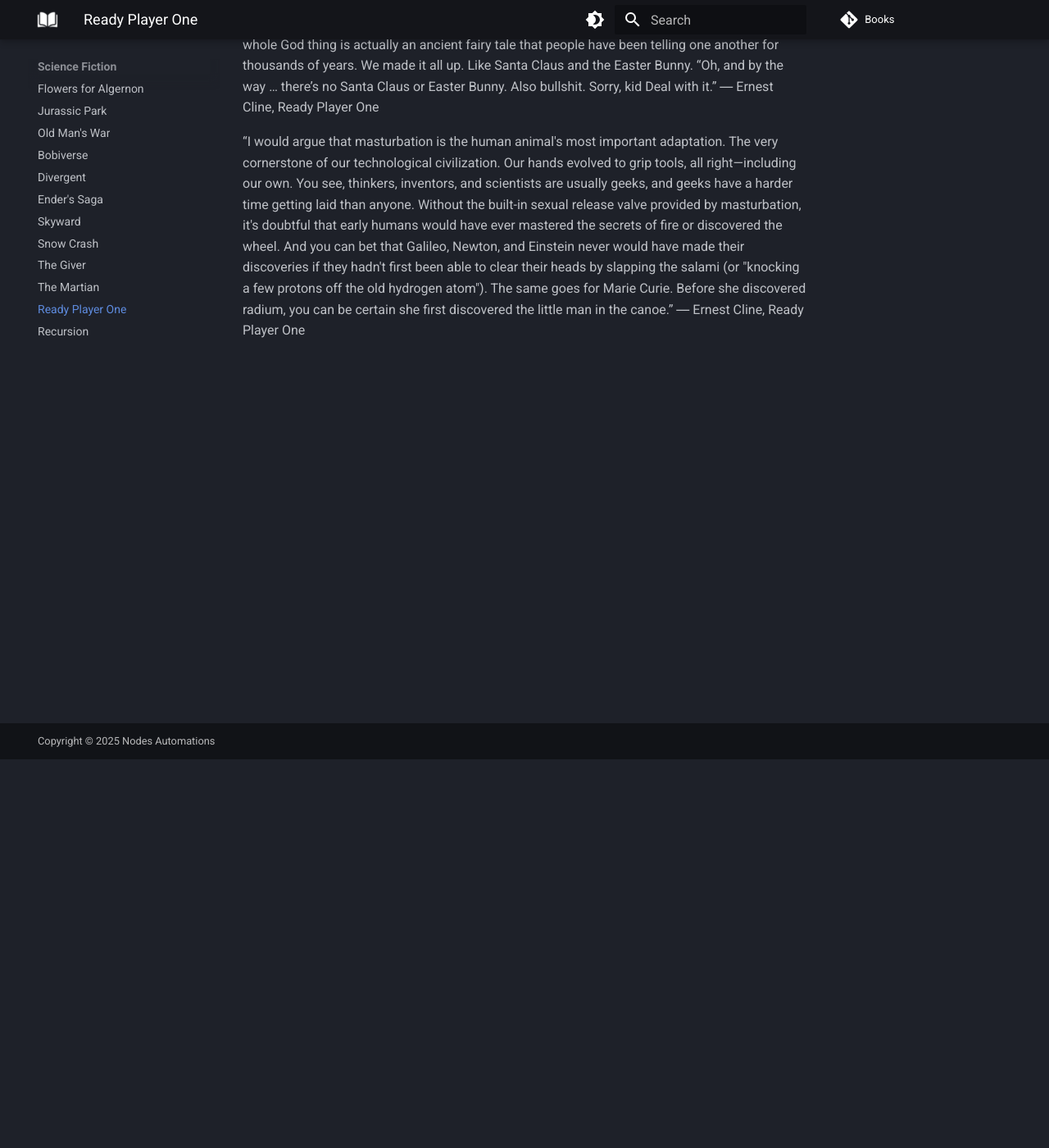
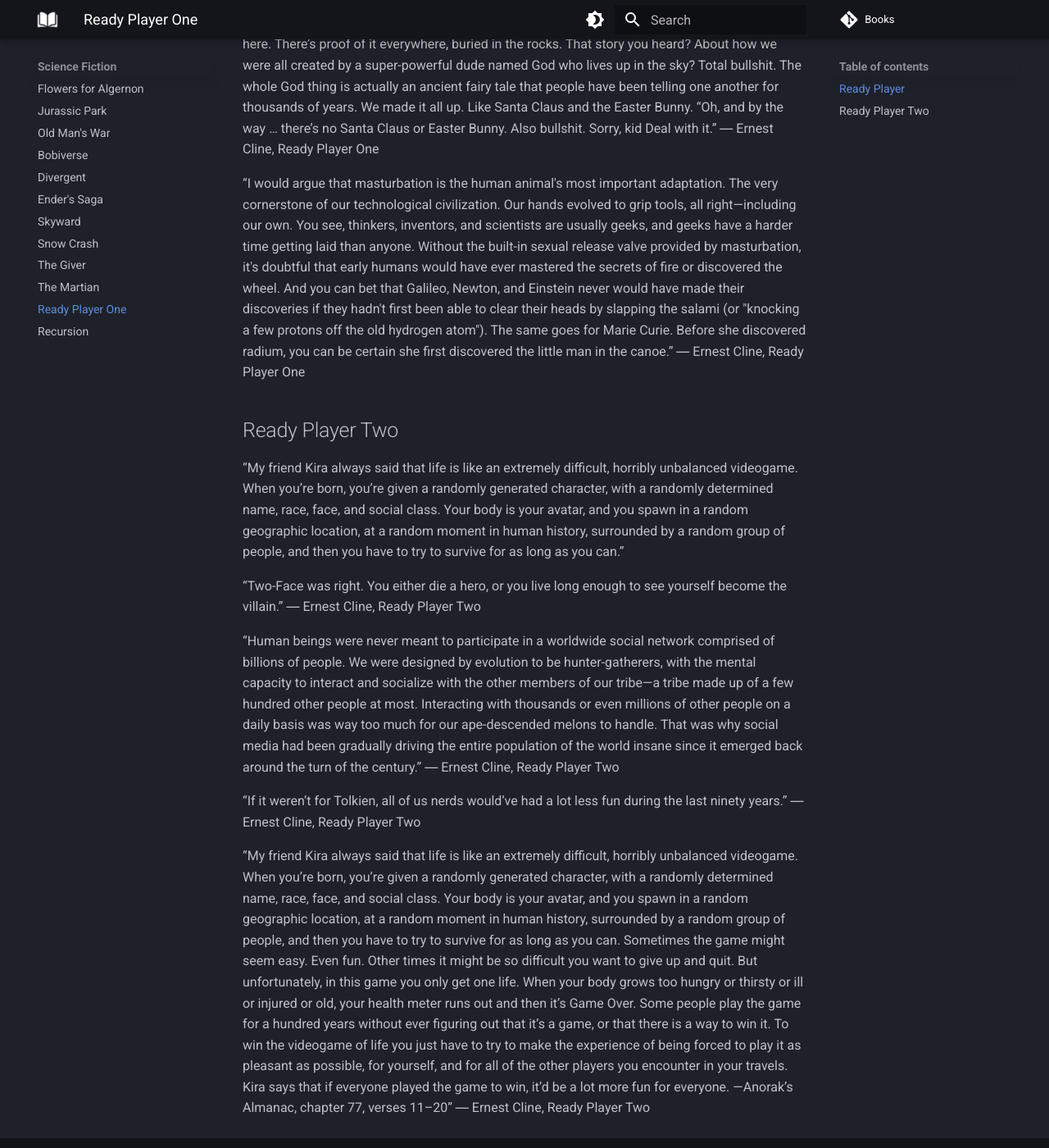
Before and after one commit to vivekkpatel/Books, an MkDocs documentation site: the page built from docs/Science Fiction/Ready Player One.md, in a window 1280 px wide and 1400 px high, scrolled down 474 px. Shown: the whole window at 82% size. Built offline with MkDocs 1.6.1 and Material for MkDocs 9.7.7, drawn with Linux system fonts in a browser that asks for light colours; comment, search, counter and statistics services are not loaded.

Commit message:
Add quotes and notes from "Ready Player Two" to the "Ready Player One" document

```diff
--- a/docs/Science Fiction/Ready Player One.md
+++ b/docs/Science Fiction/Ready Player One.md
@@ -1,5 +1,6 @@
 # Ready Player One by Ernest Cline
 
+## Ready Player
 > “Going outside is highly overrated.”
 ― Ernest Cline, Ready Player One
 >
@@ -13,3 +14,18 @@
 
 “I would argue that masturbation is the human animal's most important adaptation. The very cornerstone of our technological civilization. Our hands evolved to grip tools, all right—including our own. You see, thinkers, inventors, and scientists are usually geeks, and geeks have a harder time getting laid than anyone. Without the built-in sexual release valve provided by masturbation, it's doubtful that early humans would have ever mastered the secrets of fire or discovered the wheel. And you can bet that Galileo, Newton, and Einstein never would have made their discoveries if they hadn't first been able to clear their heads by slapping the salami (or "knocking a few protons off the old hydrogen atom"). The same goes for Marie Curie. Before she discovered radium, you can be certain she first discovered the little man in the canoe.”
 ― Ernest Cline, Ready Player One
+
+
+## Ready Player Two
+“My friend Kira always said that life is like an extremely difficult, horribly unbalanced videogame. When you’re born, you’re given a randomly generated character, with a randomly determined name, race, face, and social class. Your body is your avatar, and you spawn in a random geographic location, at a random moment in human history, surrounded by a random group of people, and then you have to try to survive for as long as you can.”
+
+“Two-Face was right. You either die a hero, or you live long enough to see yourself become the villain.”
+― Ernest Cline, Ready Player Two
+
+“Human beings were never meant to participate in a worldwide social network comprised of billions of people. We were designed by evolution to be hunter-gatherers, with the mental capacity to interact and socialize with the other members of our tribe—a tribe made up of a few hundred other people at most. Interacting with thousands or even millions of other people on a daily basis was way too much for our ape-descended melons to handle. That was why social media had been gradually driving the entire population of the world insane since it emerged back around the turn of the century.”
+― Ernest Cline, Ready Player Two
+
+“If it weren’t for Tolkien, all of us nerds would’ve had a lot less fun during the last ninety years.”
+― Ernest Cline, Ready Player Two
+
+“My friend Kira always said that life is like an extremely difficult, horribly unbalanced videogame. When you’re born, you’re given a randomly generated character, with a randomly determined name, race, face, and social class. Your body is your avatar, and you spawn in a random geographic location, at a random moment in human history, surrounded by a random group of people, and then you have to try to survive for as long as you can. Sometimes the game might seem easy. Even fun. Other times it might be so difficult you want to give up and quit. But unfortunately, in this game you only get one life. When your body grows too hungry or thirsty or ill or injured or old, your health meter runs out and then it’s Game Over. Some people play the game for a hundred years without ever figuring out that it’s a game, or that there is a way to win it. To win the videogame of life you just have to try to make the experience of being forced to play it as pleasant as possible, for yourself, and for all of the other players you encounter in your travels. Kira says that if everyone played the game to win, it’d be a lot more fun for everyone. —Anorak’s Almanac, chapter 77, verses 11–20” ― Ernest Cline, Ready Player Two
```
